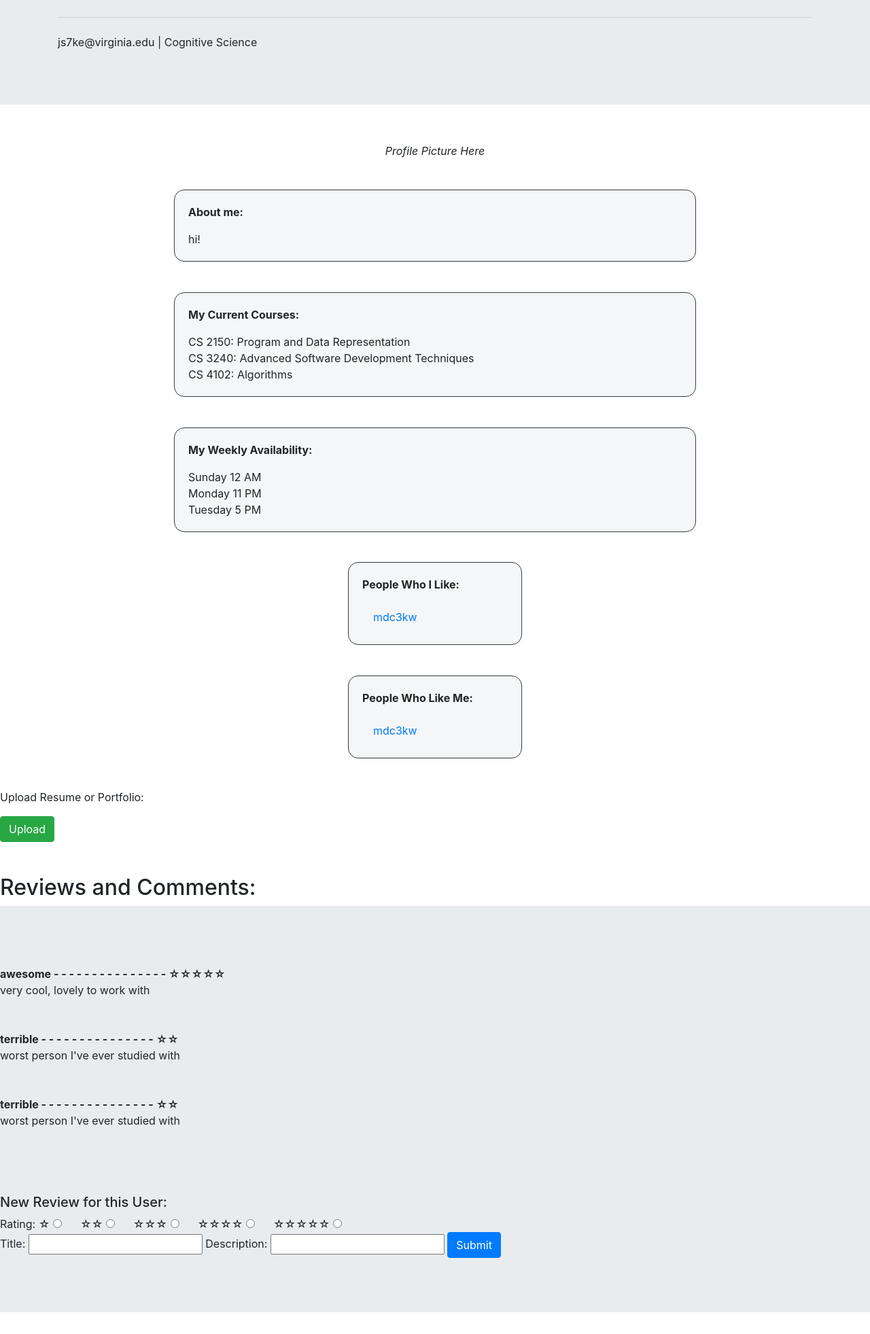
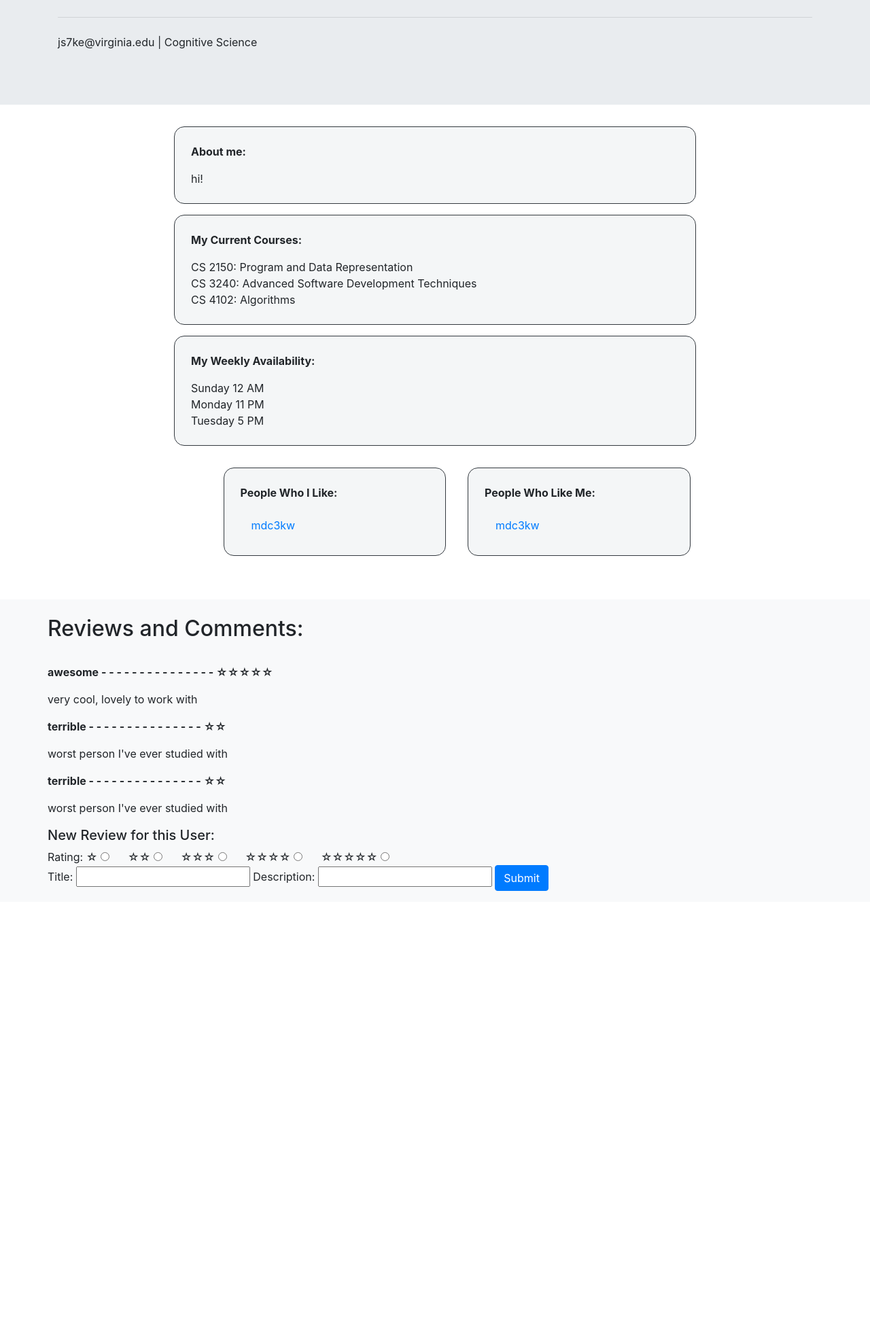
Before and after one commit to matthewcockrell/skilletz, a Django app: a page that uses pages/templates/pages/profile.html in a window 1280 px wide. Shown: the part 170-2133 px from the top of the page at 68% size. After the commit the page ends 1481 px from the top, so only its background shows below. Run offline with Django 3.2, Linux system fonts and the light colour scheme; a user stored in the database is signed in; data comes from the database, SQL or seed files in the repository; both versions use the stored data as it was after the commit; some libraries are stand-ins or nearby versions.

Commit message:
profile page styling, remove resume and profile pic

```diff
--- a/pages/templates/pages/profile.html
+++ b/pages/templates/pages/profile.html
@@ -18,22 +18,20 @@
 	</div>
 	<div>
 		<section>
-			<br>
 			<center>
-				<i>Profile Picture Here</i>
-				<div style="padding-left: 20px; padding-right: 20px; padding-top: 20px; padding-bottom: 20px;text-align: left;width: 60%; margin:3.5%; background: #f4f6f7; border-radius:15px; border: 1px solid #343a40">
+				<div class="my-3 p-4" style="text-align: left;width: 60%; background: #f4f6f7; border-radius:15px; border: 1px solid #343a40">
 					<p><b>About me: </b></p>
 					{{user.bio}}
 				</div>
 			</center>
 			<center>
-				<div style="padding-left: 20px; padding-right: 20px; padding-top: 20px; padding-bottom: 20px;text-align: left;width: 60%; margin:3.5%; background: #f4f6f7; border-radius:15px; border: 1px solid #343a40"
+				<div class="my-3 p-4" style="text-align: left;width: 60%; background: #f4f6f7; border-radius:15px; border: 1px solid #343a40">
 				<p><b> My Current Courses: </b></p>
 				{% for course in user.courses.all %}
 						{{course.mnemonic}} {{course.number}}: {{course.title}}<br>
 				{% endfor %}
 				</div>
-				<div style="padding-left: 20px; padding-right: 20px; padding-top: 20px; padding-bottom: 20px;text-align: left;width: 60%; margin:3.5%; background: #f4f6f7; border-radius:15px; border: 1px solid #343a40"
+				<div class="my-3 p-4" style="text-align: left;width: 60%; background: #f4f6f7; border-radius:15px; border: 1px solid #343a40">
 				<p><b>My Weekly Availability: </b></p>
 				{% for ai in user.availability.all %}
 						{{ai.display_text}}<br>
@@ -42,8 +40,9 @@
 			</center>
 
 			{% if request.user.profile.computing_id == user.computing_id %}
-			<center>
-				<div style="padding-left: 20px; padding-right: 20px; padding-top: 20px; padding-bottom: 20px;text-align: left;width: 20%; margin:3.5%; background: #f4f6f7; border-radius:15px; border: 1px solid #343a40"
+			<center class="row">
+				<div class="col-sm-3"></div>
+				<div class="m-3 col-sm-3 p-4" style="text-align: left;width: 20%; background: #f4f6f7; border-radius:15px; border: 1px solid #343a40">
 				<p><b> People Who I Like: </b></p>
 				{% for person in user.people_who_I_like.all %}
 				<a class="nav-link " href="{% url 'pages:profile' %}/{{person.liked}} ">{{person.liked}}</a>
@@ -52,19 +51,16 @@
 
 
 
-				<div style="padding-left: 20px; padding-right: 20px; padding-top: 20px; padding-bottom: 20px;text-align: left;width: 20%; margin:3.5%; background: #f4f6f7; border-radius:15px; border: 1px solid #343a40"
+				<div class="m-3 col-sm-3 p-4" style="text-align: left;width: 20%; background: #f4f6f7; border-radius:15px; border: 1px solid #343a40">
 				<p><b> People Who Like Me: </b></p>
 				{% for person in user.people_who_like_me.all %}
-						<a class="nav-link " href="{% url 'pages:profile' %}/{{person.computing_id}} ">{{person.liker}}</a>
+						<a class="nav-link " href="{% url 'pages:profile' %}/{{person.liker}} ">{{person.liker}}</a>
 				{% endfor %}
 				</div>
+				<div class="col-sm-3"></div>
 			</center>
 
 			{% endif %}
-
-
-			<p>Upload Resume or Portfolio: </p>
-			<button type="submit" class="btn btn-success">Upload</button>
 		</section>
 	</div>
 </div>
@@ -76,22 +72,25 @@
 <br>
 <br>
 <section>
-	<H2 class="display-6"> Reviews and Comments: </H2>
-	<div class="jumbotron jumbotron-fluid">
-		<div="container">
+	<div class="container-fluid bg-light">
+		<div class="container">
+			<div class="row">
+				<H2 class="display-6 py-4"> Reviews and Comments: </H2>
+			</div>
+			{% for comment in comments %}
+			<div class="row">
+				<p><b>{{comment.comment_title}} - - - - - - - - - - - - - - - {{comment.rating}}</b></p>
+			</div>
+			<div class="row">
+				<p> {{comment.comment_descr}} </p>
+			</div>
+			{%endfor%}
 
-			{% for comment in comments %}
-			<br>
-			<b>{{comment.comment_title}} - - - - - - - - - - - - - - - {{comment.rating}}</b>
-			<br> {{comment.comment_descr}}
-			<br>
-			<br> {%endfor%}
+			<div class="row">
+				<H5 class="display-6"> New Review for this User: </H5>
+			</div>
 
-			<br>
-			<br>
-			<br>
-			<H5 class="display-6"> New Review for this User: </H5>
-
+			<div class="row">
 				{{form|crispy}}
 				<form action="{% url 'pages:profile_page' user.computing_id %}" method="post">
 					{% csrf_token %} Rating: ☆
@@ -109,6 +108,8 @@
 							<button type="submit" class="btn btn-primary">Submit</button>
 				</form>
 			</div>
+		</div>
+	</div>
 </section>
 
 
```
Also changed, not shown: db.sqlite3. Lines whose indentation alone changed are shown as unchanged.
